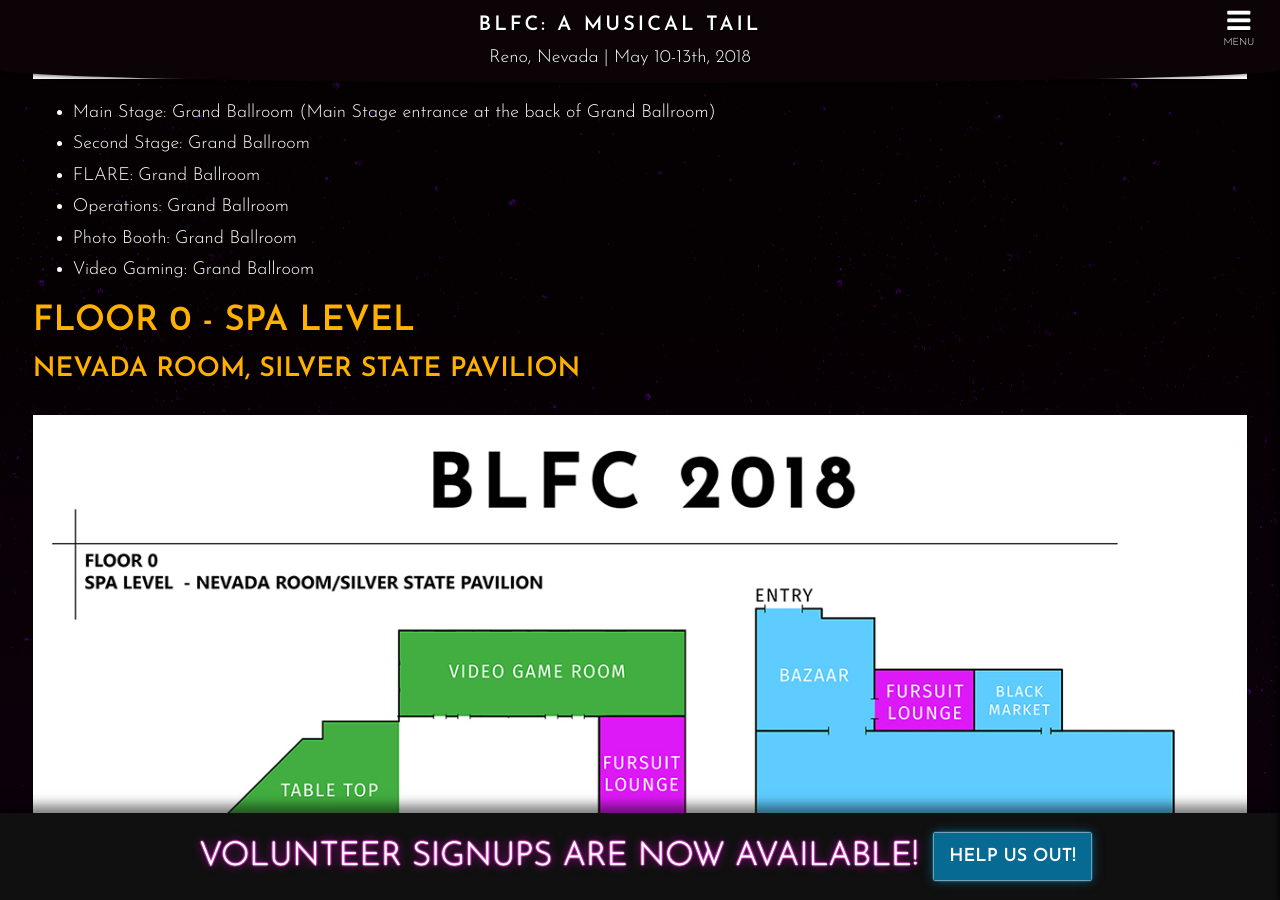
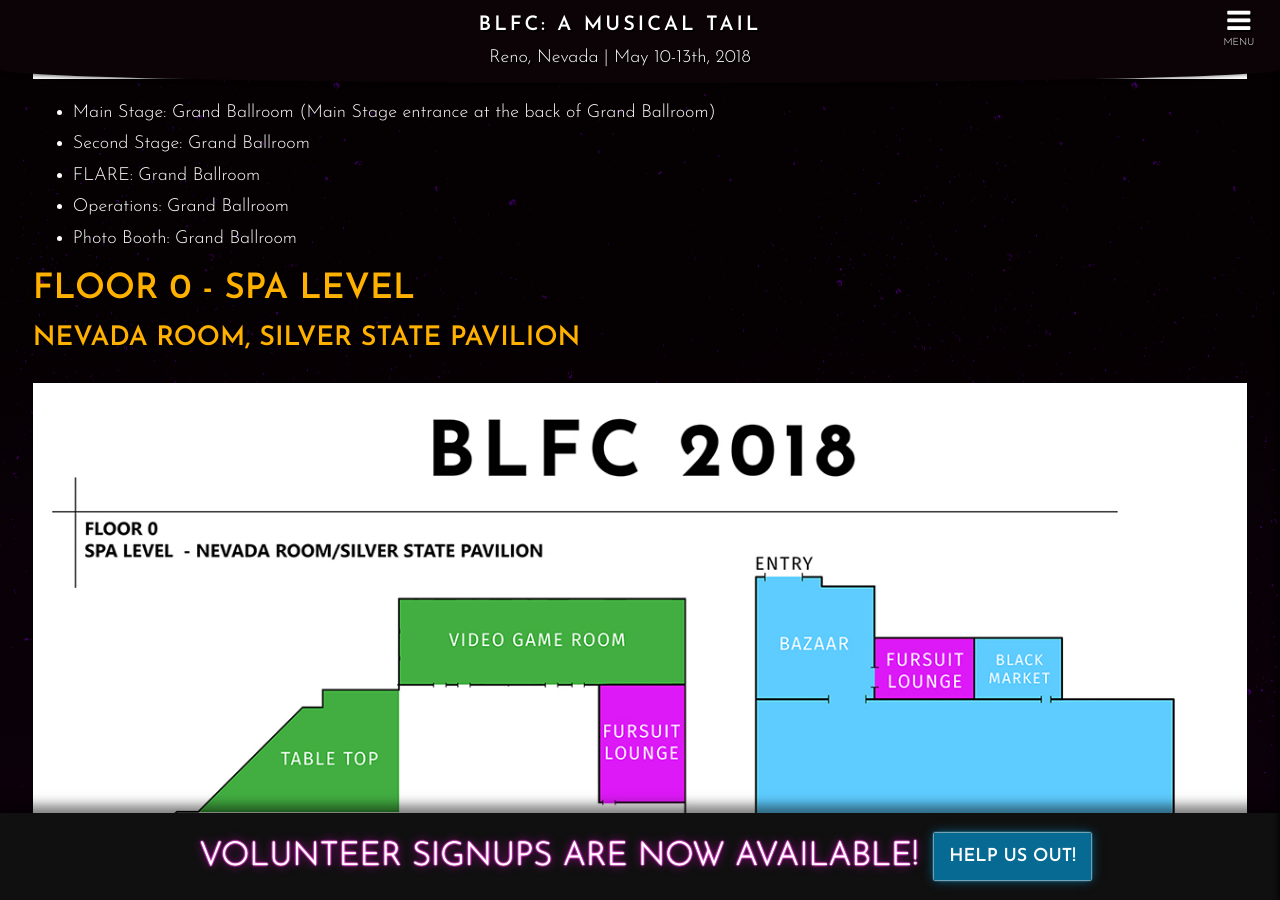
Before and after one commit to blfcweb/biggestlittlefc.github.io, a Jekyll site: the page built from map.md, in a window 1280 px wide and 900 px high, scrolled down 1384 px. Built offline with Jekyll 4.4.1, drawn with Linux system fonts in a browser that asks for light colours; our own code applies the rules of GitHub Pages for plain Markdown files; some of the changed text lies outside the part shown.

Commit message:
Moved Video Gaming to Nevada Room

```diff
--- a/map.md
+++ b/map.md
@@ -13,7 +13,6 @@
  - FLARE: Grand Ballroom
  - Operations: Grand Ballroom
  - Photo Booth: Grand Ballroom
- - Video Gaming: Grand Ballroom
 
 
 ## Floor 0 - Spa level
```
Also changed, not shown: other parts of map.md (+3 -1 lines).
